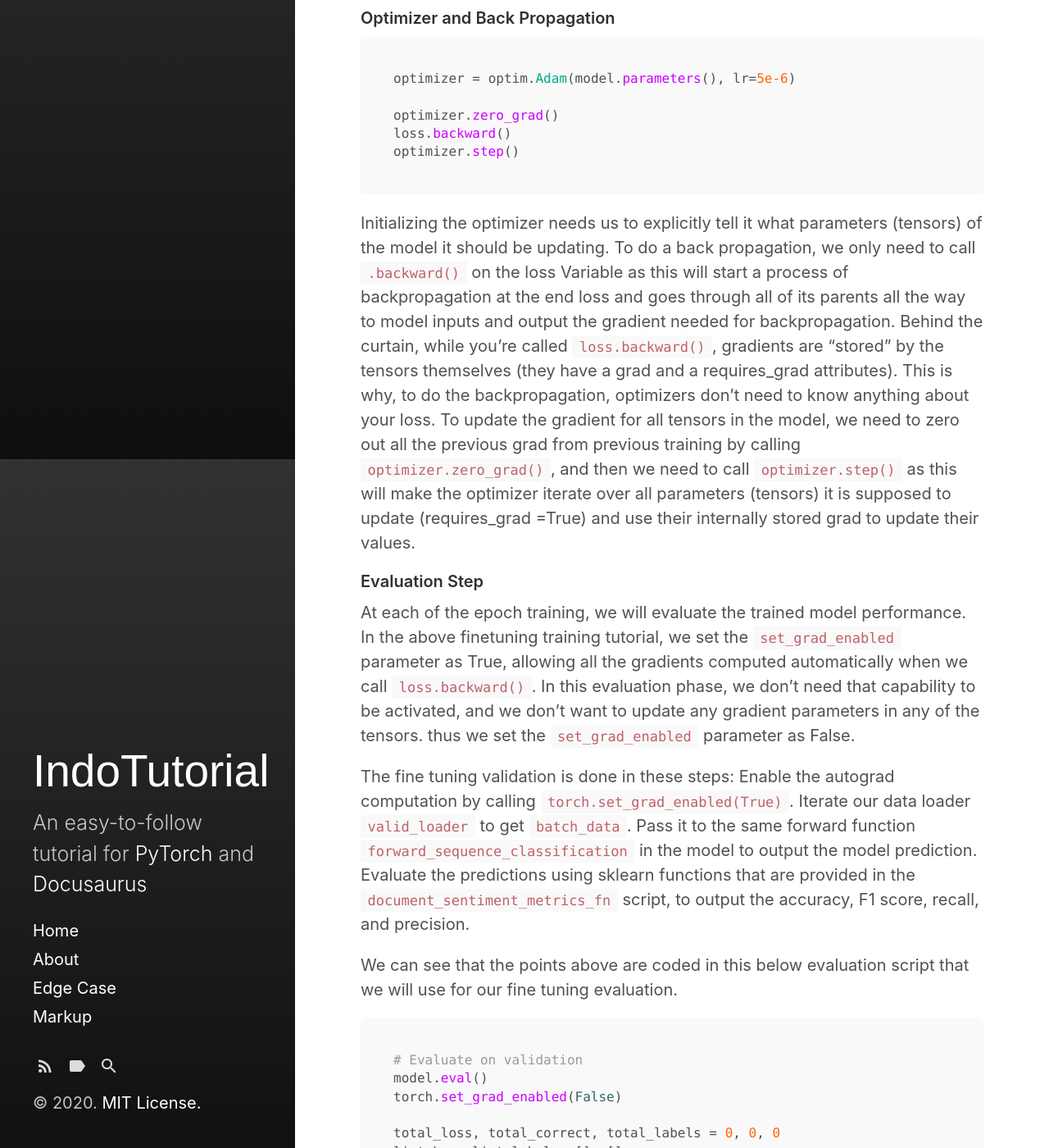
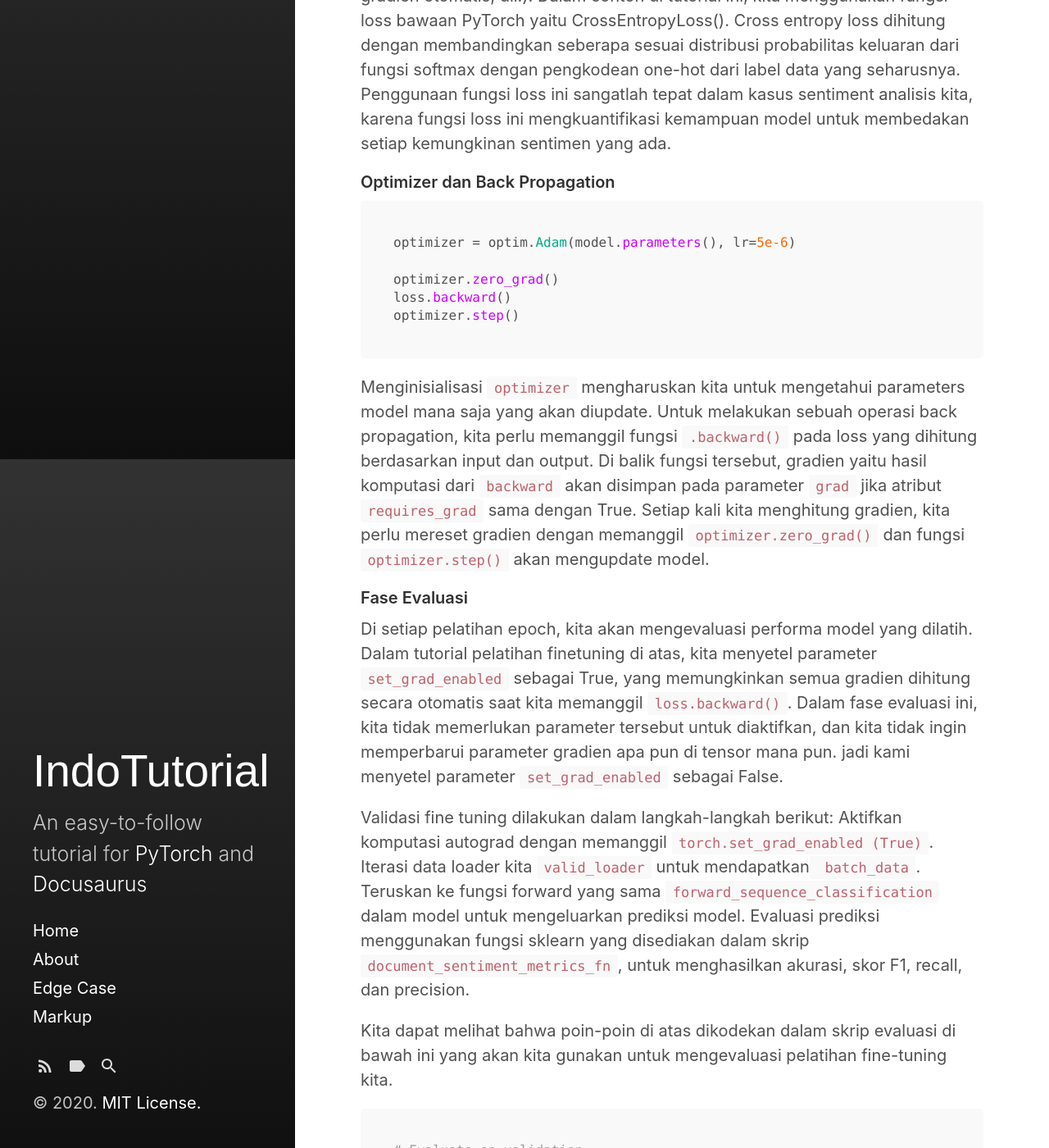
Before and after one commit to indobenchmark/tutorials, a Jekyll site: the page built from _posts/2020-10-18-basic-pytorch-id.md, in a window 1280 px wide and 1400 px high, scrolled down 17440 px. Shown: the whole window at 82% size. Built offline with Jekyll 4.4.1, drawn with Linux system fonts in a browser that asks for light colours; some of the changed text lies outside the part shown.

Commit message:
update en id

````diff
--- a/_posts/2020-10-18-basic-pytorch-id.md
+++ b/_posts/2020-10-18-basic-pytorch-id.md
@@ -258,9 +258,10 @@ Sangat mudah bukan? Seperti yang kita lihat, pada parameter instansiasi kelas `D
 
 Pada sesi selanjutnya, kita akan menggunakan `DocumentSentimentDataset` dan `DocumentSentimentDataLoader` dalam proses pemodelan
 
+<div id="model"></div>
 #### Model
 
-For our modeling purpose, we are going to use a very popular model in NLP called BERT. BERT is a very popular pre-trained contextualized language model that stands for Bidirectional Encoder Representations from Transformers. Just like what it says in its name, BERT makes use of transformers, the attention mechanism that takes contextual relations between words in a text into account. Before BERT, the most popular techniques were recurrent based models, which read the text input sequentially. What makes BERT better is that it removes the first order markov assumption and provides a self-attention mechanism. The architecture of BERT model is shown in the following figure.
+For our modeling purpose, we are going to use a very popular model in NLP called BERT. BERT is a very popular pre-trained contextualized language model that stands for Bidirectional Encoder Representations from Transformers. Just like what it says in its name, BERT makes use of transformers, the attention mechanism that takes contextual relations between words in a text into account. Before BERT, the most popular techniques were recurrent based models, which read the text input sequentially. What makes BERT better is that it removes the first order markov assumption and provides a self-attention mechanism.
 
 <img src="/tutorials/assets/img/model.png"/>
 
@@ -335,10 +336,10 @@ The training script above uses the `forward_sequence_classification` function, a
 def forward_sequence_classification(model, batch_data, i2w, is_test=False, device='cpu', **kwargs):
     …
     if device == "cuda":
-    	subword_batch = subword_batch.cuda()
+        subword_batch = subword_batch.cuda()
         mask_batch = mask_batch.cuda()
         token_type_batch = token_type_batch.cuda() if token_type_batch is not None else None
-    	label_batch = label_batch.cuda()
+        label_batch = label_batch.cuda()
 
     # Forward model
     outputs = model(subword_batch, attention_mask=mask_batch, token_type_ids = token_type_batch, labels=label_batch)
@@ -349,6 +350,7 @@ def forward_sequence_classification(model, batch_data, i2w, is_test=False, devic
 
 In both the training script and forward function above we leverage some of the pytorch capabilities, such as the easiness of switching the computation to CPU or GPU, the flexibilities of defining the loss function and computing the loss, and also the hassle-free gradient update by leveraging the autograd package to do the optimization and back propagation. Let’s add some more detail into the capabilities we are leveraging on.
 
+<div id="training-phase"></div>
 #### Training Step
 
 Here we are going to train (fine-tune) the indobert-base-p1 model for XXXX task.
@@ -417,27 +419,29 @@ def train(model, train_loader, valid_loader, optimizer, forward_fn, metrics_fn,
                     break
 ```
 
+Pada skrip latihan dan fungsi forward diatas, kita menggunakan berbagai fitur PyTorch, seperti kemudahan untuk memindahkan tensor dari CPU ke GPU, fleksibilitas untuk mendefinisikan fungsi loss beserta perhitungan loss, dan juga kemudahan perhitungan gradien dan optimisasi model dengan menggunakan modul autograd dan optimizer. Ayo kita lihat beberapa informasi detail terkait kapabilitas yang telah kita gunakan.
+
 ##### CPU vs CUDA
-```python
+```
 model = model.cuda()
 ```
 
-Training a million parameterized models like BERT on the CPU will take a vast amount of time. The linear algebra operations are done in parallel on the GPU and therefore you can achieve around 100x faster in training time. To cater for this need, PyTorch has prepared an easy way for us to move our tensor data typed variable to be computed either in CPU or GPU. This is done by accessing the method `.cuda()` or `.cpu()` in every tensor instantiated class and also the model, to move an object either to GPU memory from CPU memory, or vice versa.
+Melatih sebuah model yang memiliki lebih dari satu juta parameter seperti BERT memerlukan waktu berbulan-bulan. Operasi training ini dapat dijalankan secara paralel pada GPU hingga 100x lebih cepat. Untuk memenuhi kebutuhan ini, PyTorch telah menyiapkan cara mudah untuk kita memindahkan variabel tipe data tensor kami untuk dihitung (dan diakses) baik di CPU atau GPU. Ini dilakukan dengan memanggil metode `.cuda ()` atau `.cpu ()` di setiap object dari kelas `tensor` dan juga pada model, untuk memindahkan objek tersebut ke memori GPU dari memori CPU, atau sebaliknya.
 
-##### Loss Function
+##### Fungsi Loss
 
 ```python
-loss_fct = CrossEntropyLoss()
-total_loss = 0
-for i, (logit, num_label) in enumerate(zip(logits, self.num_labels)):
-    label = labels[:,i]
-    loss = loss_fct(logit.view(-1, num_label), label.view(-1))
-    total_loss += loss
+    loss_fct = CrossEntropyLoss()
+    total_loss = 0
+    for i, (logit, num_label) in enumerate(zip(logits, self.num_labels)):
+        label = labels[:,i]
+        loss = loss_fct(logit.view(-1, num_label), label.view(-1))
+        total_loss += loss
 ```
 
-In PyTorch, we can build our own loss function or use loss function provided by the pytorch package. Building custom loss functions in Pytorch is not that hard actually, we just need to define a function that compares the output logits tensor with the label tensor and with that our loss function can have the same properties as the provided loss functions (automatically computed gradients, etc.). In our example here, we are using a provided loss function called `CrossEntropyLoss()`. Cross entropy loss is calculated by comparing how well the probability distribution output by Softmax matches the one-hot-encoded ground truth label of the data. We use this loss function in our sentiment analysis case because this loss fits perfectly to our needs as this is quantifying the model's capability to distinguish the true sentiment from the possibility of the sentiments available in our data.
+Dengan framework PyTorch, kita dapat menggunakan fungsi loss buatan sendiri atau menggunakan fungsi loss yang disediakan didalam framework PyTorch. Membangun fungsi loss buatan sendiri di Pytorch tidaklah sulit, kita hanya perlu mendefinisikan fungsi yang membandingkan tensor logits keluaran dari model with tensor label dan dengan itu fungsi loss yang telah dibangun langsung memiliki  kapabilitas yang sama seperti fungsi loss bawaan PyTorch (komputasi gradien otomatis, dll.). Dalam contoh di tutorial ini, kita menggunakan fungsi loss bawaan PyTorch yaitu CrossEntropyLoss(). Cross entropy loss dihitung dengan membandingkan seberapa sesuai distribusi probabilitas keluaran dari fungsi softmax  dengan pengkodean one-hot dari label data yang seharusnya. Penggunaan fungsi loss ini sangatlah tepat dalam kasus sentiment analisis kita, karena fungsi loss ini mengkuantifikasi kemampuan model untuk membedakan setiap kemungkinan sentimen yang ada.
 
-##### Optimizer and Back Propagation
+##### Optimizer dan Back Propagation
 
 ```python
 optimizer = optim.Adam(model.parameters(), lr=5e-6)
@@ -447,19 +451,21 @@ loss.backward()
 optimizer.step()
 ```
 
-Initializing the optimizer needs us to explicitly tell it what parameters (tensors) of the model it should be updating. To do a back propagation, we only need to call `.backward()` on the loss Variable as this will start a process of backpropagation at the end loss and goes through all of its parents all the way to model inputs and output the gradient needed for backpropagation. Behind the curtain, while you’re called `loss.backward()`, gradients are "stored" by the tensors themselves (they have a grad and a requires_grad attributes). This is why, to do the backpropagation, optimizers don’t need to know anything about your loss. To update the gradient for all tensors in the model, we need to zero out all the previous grad from previous training by calling `optimizer.zero_grad()`, and then we need to call `optimizer.step()` as this will make the optimizer iterate over all parameters (tensors) it is supposed to update (requires_grad =True) and use their internally stored grad to update their values.
+Menginisialisasi `optimizer` mengharuskan kita untuk mengetahui parameters model mana saja yang akan diupdate. Untuk melakukan sebuah operasi back propagation, kita perlu memanggil fungsi `.backward()` pada loss yang dihitung berdasarkan input dan output. Di balik fungsi tersebut, gradien yaitu hasil komputasi dari `backward` akan disimpan pada parameter `grad` jika atribut `requires_grad` sama dengan True. Setiap kali kita menghitung gradien, kita perlu mereset gradien dengan memanggil `optimizer.zero_grad()` dan fungsi `optimizer.step()` akan mengupdate model.
 
-#### Evaluation Step
+<div id="evaluation-phase"></div>
+#### Fase Evaluasi
 
-At each of the epoch training, we will evaluate the trained model performance. In the above finetuning training tutorial, we set the `set_grad_enabled` parameter as True, allowing all the gradients computed automatically when we call `loss.backward()`. In this evaluation phase, we don’t need that capability to be activated, and we don’t want to update any gradient parameters in any of the tensors. thus we set the `set_grad_enabled` parameter as False.
+Di setiap pelatihan epoch, kita akan mengevaluasi performa model yang dilatih. Dalam tutorial pelatihan finetuning di atas, kita menyetel parameter `set_grad_enabled` sebagai True, yang memungkinkan semua gradien dihitung secara otomatis saat kita memanggil `loss.backward()`. Dalam fase evaluasi ini, kita tidak memerlukan parameter tersebut untuk diaktifkan, dan kita tidak ingin memperbarui parameter gradien apa pun di tensor mana pun. jadi kami menyetel parameter `set_grad_enabled` sebagai False.
 
-The fine tuning validation is done in these steps:
-Enable the autograd computation by calling `torch.set_grad_enabled(True)`.
-Iterate our data loader `valid_loader` to get `batch_data`.
-Pass it to the same forward function `forward_sequence_classification` in the model to output the model prediction.
-Evaluate the predictions using sklearn functions that are provided in the `document_sentiment_metrics_fn` script, to output the accuracy, F1 score, recall, and precision.
+Validasi fine tuning dilakukan dalam langkah-langkah berikut:
+Aktifkan komputasi autograd dengan memanggil `torch.set_grad_enabled (True)`.
+Iterasi data loader kita `valid_loader` untuk mendapatkan` batch_data`.
+Teruskan ke fungsi forward yang sama `forward_sequence_classification` dalam model untuk mengeluarkan prediksi model.
+Evaluasi prediksi menggunakan fungsi sklearn yang disediakan dalam skrip `document_sentiment_metrics_fn`, untuk menghasilkan akurasi, skor F1, recall, dan precision.
 
-We can see that the points above are coded in this below evaluation script that we will use for our fine tuning evaluation.
+Kita dapat melihat bahwa poin-poin di atas dikodekan dalam skrip evaluasi di bawah ini yang akan kita gunakan untuk mengevaluasi pelatihan fine-tuning kita.
+
 
 ```python
 # Evaluate on validation
@@ -490,7 +496,7 @@ print("(Epoch {}) VALID LOSS:{:.4f} {}".format((epoch+1),
     total_loss/(i+1), metrics_to_string(metrics)))
 ```
 
-The evaluation script above uses the `document_sentiment_metrics_fn` function to do the mentioned accuracy, F1 score, recall, and precision metrics calculations, and the following is the snippet of it.
+Skrip evaluasi di atas menggunakan fungsi `document_sentiment_metrics_fn` untuk melakukan penghitungan akurasi, skor F1, recall, dan metrik precision, dan berikut ini cuplikan kodenya.
 
 ```python
 def document_sentiment_metrics_fn(list_hyp, list_label):
@@ -502,4 +508,7 @@ def document_sentiment_metrics_fn(list_hyp, list_label):
     return metrics
 ```
 
-This evaluation then concludes the whole modelling process. We hope you get a good result on your experiment and we hope you enjoyed our short but fun tutorial. If you have finished this tutorial, post your experiences and results in your facebook story. Inspire others to do the same by sharing this tutorial to other deep learning and NLP enthusiasts around the world!
+Dengan evaluasi ini, kita menyimpulkan keseluruhan proses pemodelan kita pada in IndoTutorial ini. Kami berharap Anda mendapatkan hasil yang bagus pada percobaan Anda dan kami harap Anda menikmati tutorial singkat tapi menyenangkan yang kami buat ini. Jika Anda telah menyelesaikan tutorial ini, posting pengalaman dan hasil anda di story facebook anda dan ajak dan berikan inspirasi kepada orang lain untuk melakukan hal yang sama dengan membagikan tutorial ini kepada penggemar deep learning dan NLP di seluruh Indonesia!
+
+<div id="resources"></div>
+#### Sumber Tambahan
````
Also changed, not shown: _posts/2020-10-18-basic-pytorch-en.md (+2 -1 lines).
